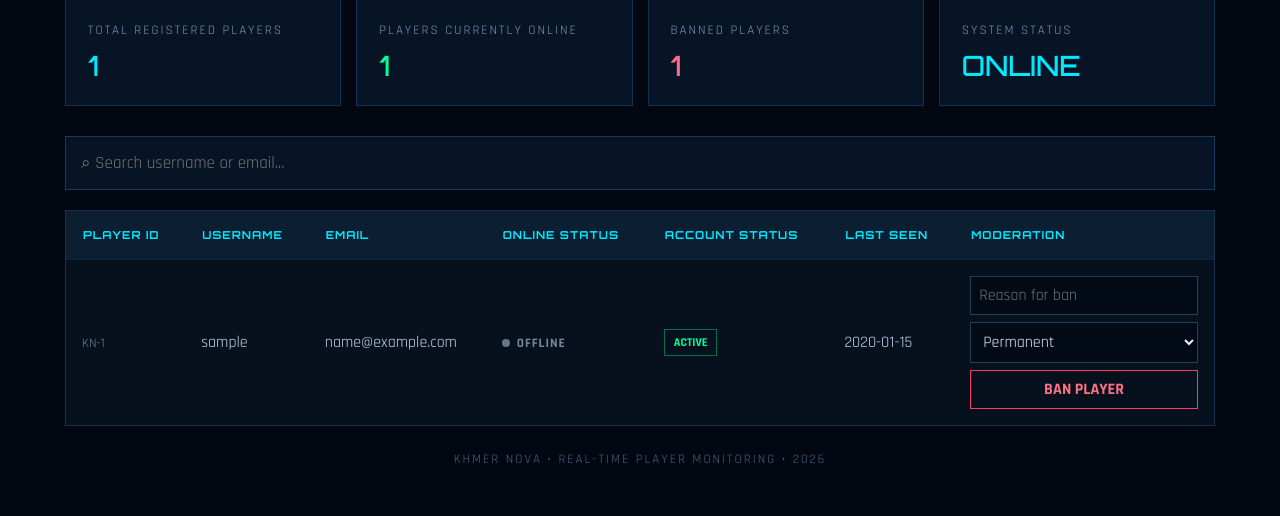
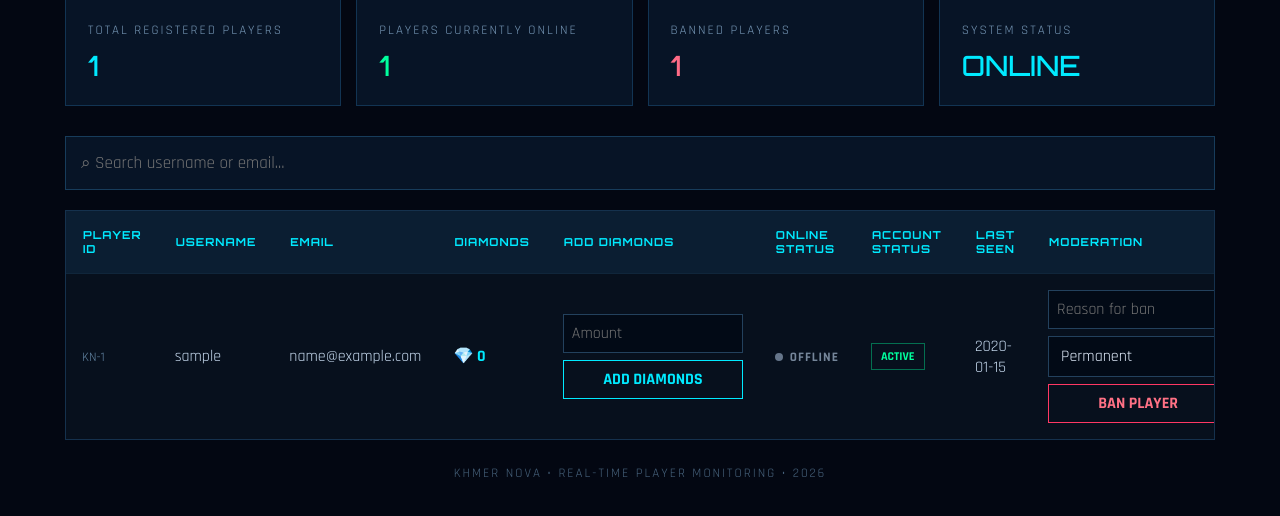
Before and after one commit to superkai112/khmer-nova-register, a Flask app: template templates/admin.html in a window 1280 px wide. Shown: the part 247-763 px from the top of the page. Run offline with Flask 3, Linux system fonts and the light colour scheme; the template is opened without the code that fills it: most values are stand-ins (such as "Sample title", 1, 10 or a date in 2020); some libraries are stand-ins or nearby versions.

Commit message:
Add diamond balances and admin add-diamonds controls

```diff
--- a/templates/admin.html
+++ b/templates/admin.html
@@ -141,7 +141,7 @@ h1 {
 table {
     width: 100%;
     border-collapse: collapse;
-    min-width: 850px;
+    min-width: 1120px;
 }
 
 thead {
@@ -247,11 +247,28 @@ tr:hover td {
     font: inherit;
 }
 
-.ban-btn, .unban-btn {
+.ban-btn, .unban-btn, .diamond-btn {
     padding: 8px 12px;
     cursor: pointer;
     font: inherit;
     font-weight: 700;
+}
+
+.diamond-btn {
+    color: #00eaff;
+    border: 1px solid #00eaff;
+    background: transparent;
+}
+
+.diamond-btn:hover {
+    background: #00eaff;
+    color: #00131b;
+}
+
+.diamond-balance {
+    color: #00eaff;
+    font-weight: 700;
+    white-space: nowrap;
 }
 
 .ban-btn {
@@ -368,6 +385,8 @@ tr:hover td {
                     <th>PLAYER ID</th>
                     <th>USERNAME</th>
                     <th>EMAIL</th>
+                    <th>DIAMONDS</th>
+                    <th>ADD DIAMONDS</th>
                     <th>ONLINE STATUS</th>
                     <th>ACCOUNT STATUS</th>
                     <th>LAST SEEN</th>
@@ -392,6 +411,22 @@ tr:hover td {
                     </td>
 
                     <td>{{ user.email }}</td>
+
+                    <td class="diamond-balance">
+                        💎 {{ "{:,}".format(user.diamonds or 0) }}
+                    </td>
+
+                    <td>
+                        <form method="POST"
+                              action="/admin/add-diamonds/{{ user.id }}"
+                              class="action-form"
+                              onsubmit="return confirm('Add diamonds to {{ user.username }}?');">
+                            <input type="hidden" name="csrf_token" value="{{ csrf_token }}">
+                            <input type="number" name="amount" min="1" max="1000000000"
+                                   step="1" placeholder="Amount" required>
+                            <button type="submit" class="diamond-btn">ADD DIAMONDS</button>
+                        </form>
+                    </td>
 
                     <td>
                         {% if user.is_online %}
```
